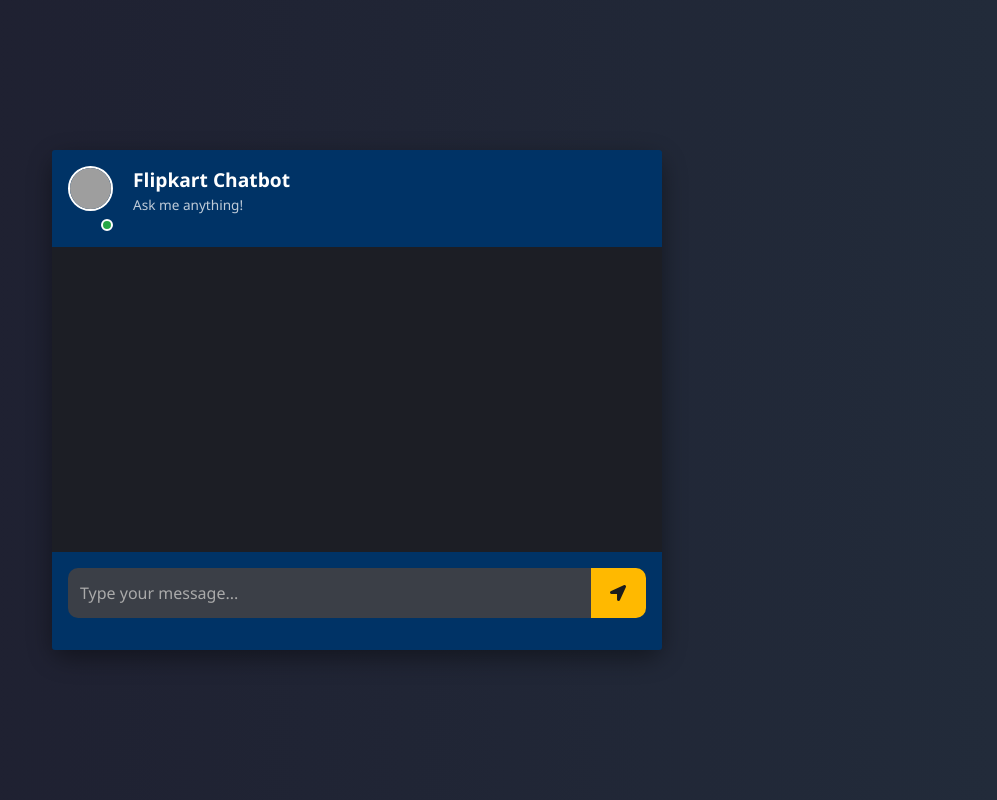
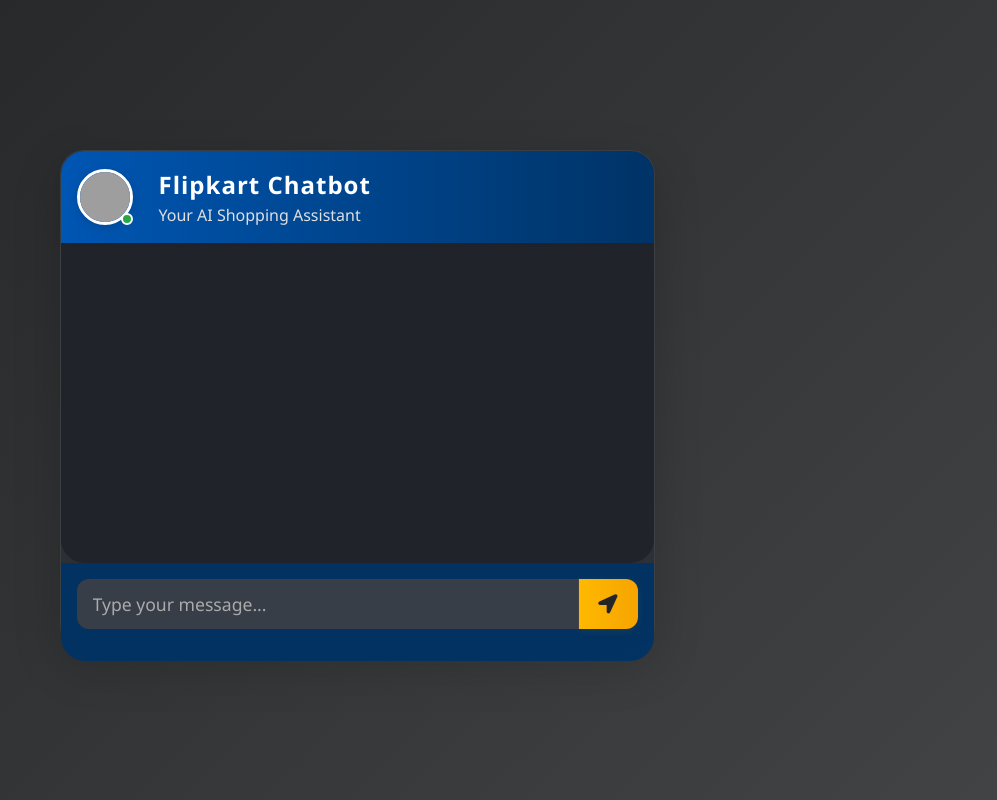
Before and after one commit to atharvahatekar/FLIPKART-PRODUCT-RECOMMANDATION-SYSTEM, a Flask app: page / in a window 1280 px wide. Shown: the whole page, without its empty margins (283-1280 px from the left). Run offline with Flask 3, Linux system fonts and the light colour scheme; some libraries are stand-ins or nearby versions; grey boxes are pictures that could not be loaded.

Commit message:
Chatbot Interface Updated

```diff
--- a/templates/index.html
+++ b/templates/index.html
@@ -13,33 +13,33 @@
 	</head>
 
 
-	<body>
-		<div class="container-fluid h-100">
-			<div class="row justify-content-center h-100">
+<body style="min-height:100vh; background: linear-gradient(135deg, #232526 0%, #414345 100%); background-attachment: fixed;">
+	<div class="container-fluid h-100 d-flex align-items-center justify-content-center" style="min-height:100vh;">
+		<div class="row justify-content-center w-100">
 			<div class="col-md-8 col-xl-6 chat">
-					<div class="card">
-						<div class="card-header msg_head">
-							<div class="d-flex bd-highlight">
-								<div class="img_cont">
-									<!-- <img src="https://i.ibb.co/fSNP7Rz/icons8-chatgpt-512.png" class="rounded-circle user_img"> -->
-									<img src="https://static.vecteezy.com/system/resources/previews/016/017/018/non_2x/ecommerce-icon-free-png.png" class="rounded-circle user_img">
+				<div class="card shadow-lg" style="backdrop-filter: blur(12px) saturate(180%); background: rgba(44,47,54,0.85); border-radius: 24px; border: 1px solid rgba(255,255,255,0.08);">
+					<div class="card-header msg_head" style="border-radius: 24px 24px 0 0; background: linear-gradient(90deg, #0056b3 0%, #003366 100%); box-shadow: 0 2px 12px rgba(0,0,0,0.08);">
+						<div class="d-flex align-items-center">
+							<div class="img_cont mr-3">
+								<img src="https://static.vecteezy.com/system/resources/previews/016/017/018/non_2x/ecommerce-icon-free-png.png" class="rounded-circle user_img" style="box-shadow: 0 2px 8px rgba(0,0,0,0.15); border: 3px solid #fff; width: 56px; height: 56px;">
 								<span class="online_icon"></span>
 							</div>
 							<div class="user_info">
-									<span>Flipkart Chatbot</span>
-									<p>Ask me anything!</p>
+								<span style="font-size:1.5rem; font-weight:700; letter-spacing:1px; color:#fff;">Flipkart Chatbot</span>
+								<p style="margin-bottom:0; color:#e0e0e0; font-size:1rem;">Your AI Shopping Assistant</p>
 							</div>
 						</div>
 					</div>
-						<div id="messageFormeight" class="card-body msg_card_body">
-
-
+<div id="messageFormeight" class="card-body msg_card_body" style="background: rgba(28,30,37,0.7); border-radius: 0 0 24px 24px; min-height:320px; max-height:350px; overflow-y:auto; font-size:0.89rem;">
+						<!-- Messages will appear here -->
 					</div>
-						<div class="card-footer">
-							<form id="messageArea" class="input-group">
-                                <input type="text" id="text" name="msg" placeholder="Type your message..." autocomplete="off" class="form-control type_msg" required/>
+					<div class="card-footer" style="background: rgba(0,51,102,0.95); border-radius: 0 0 24px 24px;">
+						<form id="messageArea" class="input-group" autocomplete="off">
+							<input type="text" id="text" name="msg" placeholder="Type your message..." autocomplete="off" class="form-control type_msg" required style="background:rgba(59,63,71,0.95); color:#fff; border:none; border-radius: 12px 0 0 12px; font-size:1.1rem; padding:16px;">
 							<div class="input-group-append">
-									<button type="submit" id="send" class="input-group-text send_btn"><i class="fas fa-location-arrow"></i></button>
+								<button type="submit" id="send" class="input-group-text send_btn" style="background: linear-gradient(90deg,#ffb900,#f6a400); color:#232526; border:none; border-radius:0 12px 12px 0; font-weight:700; font-size:1.2rem; box-shadow:0 2px 8px rgba(255,185,0,0.08); transition: background 0.3s;">
+									<i class="fas fa-location-arrow"></i>
+								</button>
 							</div>
 						</form>
 					</div>
@@ -57,8 +57,7 @@
 					const str_time = hour+":"+minute;
 					var rawText = $("#text").val();
 
-					var userHtml = '<div class="d-flex justify-content-end mb-4"><div class="msg_cotainer_send">' + rawText + '<span class="msg_time_send">'+ str_time + '</span></div><div class="img_cont_msg"><img src="https://i.ibb.co/d5b84Xw/Untitled-design.png" class="rounded-circle user_img_msg"></div></div>';
-
+					var userHtml = '<div class="d-flex justify-content-end mb-4 fade-in"><div class="msg_cotainer_send">' + rawText + '<span class="msg_time_send">'+ str_time + '</span></div><div class="img_cont_msg"><img src="https://i.ibb.co/d5b84Xw/Untitled-design.png" class="rounded-circle user_img_msg"></div></div>';
 					$("#text").val("");
 					$("#messageFormeight").append(userHtml);
 
@@ -69,13 +68,38 @@
 						type: "POST",
 						url: "/get",
 					}).done(function(data) {
-						var botHtml = '<div class="d-flex justify-content-start mb-4"><div class="img_cont_msg"><img src="https://static.vecteezy.com/system/resources/previews/016/017/018/non_2x/ecommerce-icon-free-png.png" class="rounded-circle user_img_msg"></div><div class="msg_cotainer">' + data + '<span class="msg_time">' + str_time + '</span></div></div>';
+						// Convert response to a bulleted list if it contains newlines or bullet points
+						let formatted = data;
+						if (data.includes('\n')) {
+							// Split by newlines, filter out empty lines
+							let items = data.split(/\n|\r/).map(s => s.trim()).filter(s => s.length > 0);
+							// Remove leading bullet or star signs if present
+							items = items.map(s => s.replace(/^[-*•]+\s*/, '').replace(/^\*\*(.*?)\*\*/, '$1'));
+							if (items.length > 1) {
+								formatted = '<ul style="padding-left: 1.2em; margin-bottom:0;">' + items.map(s => '<li>' + s + '</li>').join('') + '</ul>';
+							} else {
+								formatted = items[0];
+							}
+						}
+						var botHtml = '<div class="d-flex justify-content-start mb-4 fade-in"><div class="img_cont_msg"><img src="https://static.vecteezy.com/system/resources/previews/016/017/018/non_2x/ecommerce-icon-free-png.png" class="rounded-circle user_img_msg"></div><div class="msg_cotainer">' + formatted + '<span class="msg_time">' + str_time + '</span></div></div>';
 						$("#messageFormeight").append($.parseHTML(botHtml));
+						// Animate scroll to bottom
+						$("#messageFormeight").animate({ scrollTop: $("#messageFormeight")[0].scrollHeight }, 400);
 					});
 					event.preventDefault();
 				});
 			});
+		// Subtle fade-in animation for messages
 		</script>
+		<style>
+			.fade-in {
+				animation: fadeIn 0.7s cubic-bezier(0.39, 0.575, 0.565, 1) both;
+			}
+			@keyframes fadeIn {
+				0% { opacity: 0; transform: translateY(20px) scale(0.98); }
+				100% { opacity: 1; transform: none; }
+			}
+		</style>
 
 	</body>
 </html>
```
Lines whose indentation alone changed are shown as unchanged.
